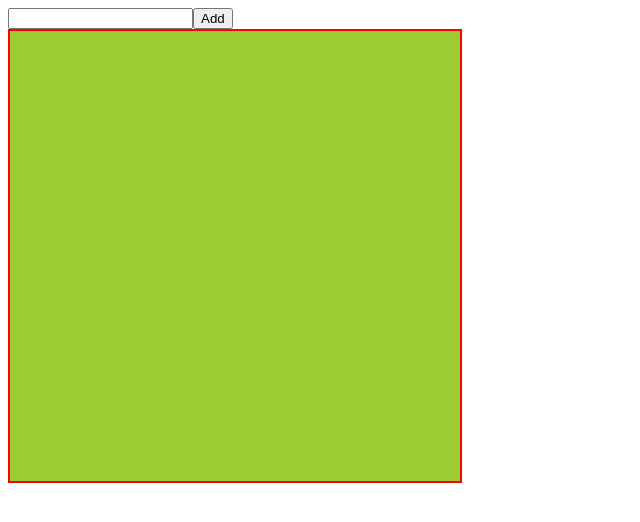
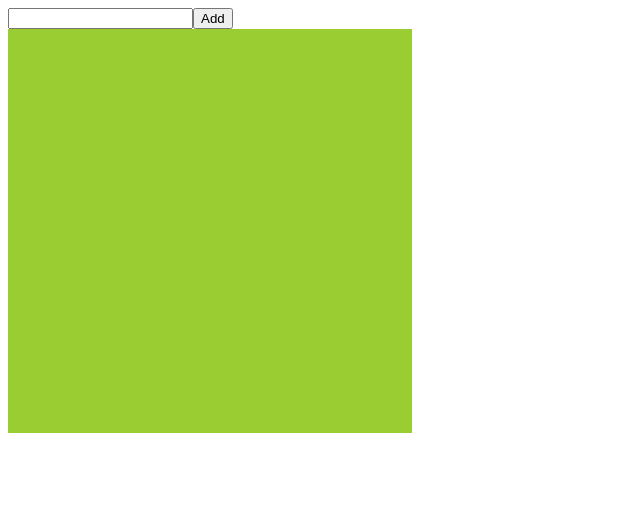
Before and after one commit to SirTJ-byte/Etch-a-Sketch, a plain HTML site: page index.html in a window 1280 px wide. Shown: the whole page, without its empty margins (0-640 px from the left). Drawn offline with Linux system fonts and the light colour scheme.

Commit message:
removed border and that big padding

```diff
--- a/styles.css
+++ b/styles.css
@@ -1,7 +1,7 @@
 .containerMain {
 	background-color: yellowgreen;
-	border: 2px solid red;
-	padding: 25px;
+
+	padding: 2px;
 	height: 400px;
 	width: 400px;
 	display: flex;
```
